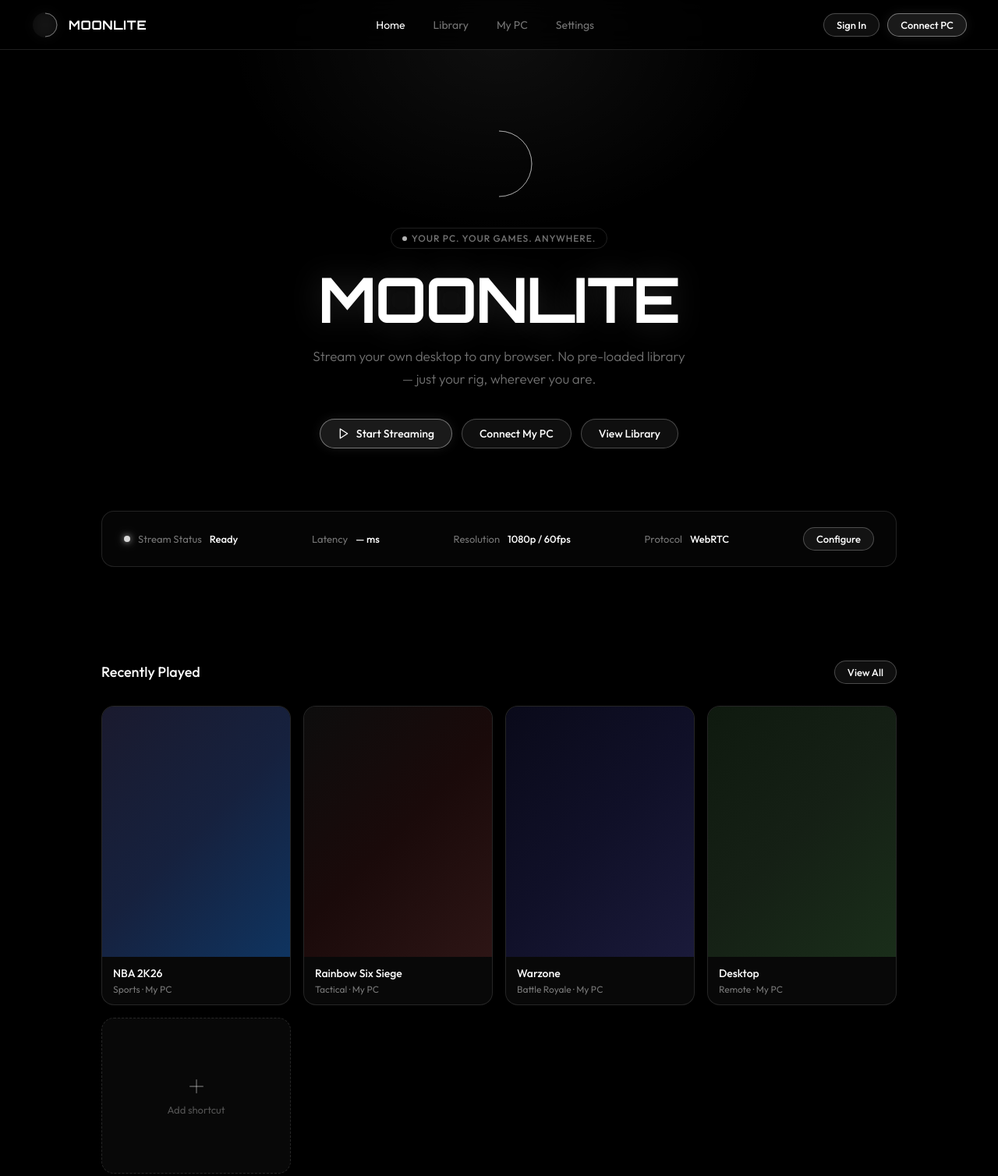
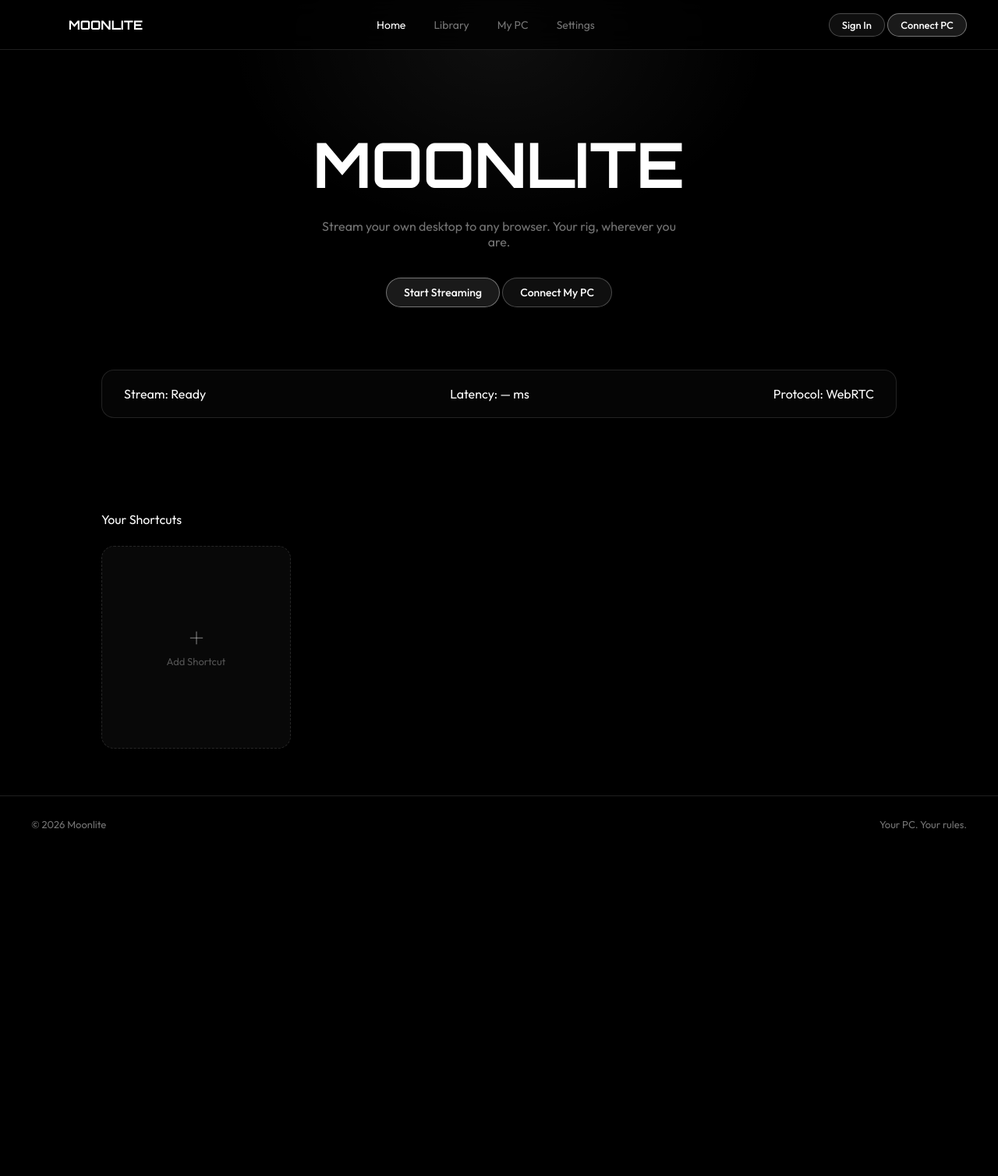
Before and after one commit to iloveschooljk/Moonlit, a plain HTML site: page index.html in a window 1280 px wide. Shown: the top 1508 px of the page at 78% size. After the commit the page ends 1093 px from the top, so only its background shows below. Drawn offline with Linux system fonts and the light colour scheme.

Commit message:
Refactor index.html with improved styles and modal

```diff
--- a/index.html
+++ b/index.html
@@ -15,6 +15,7 @@
     --white: #ffffff;
     --muted: rgba(255,255,255,0.45);
     --border: rgba(255,255,255,0.12);
+    --accent: #fff;
   }
 
   body {
@@ -23,9 +24,9 @@
     font-family: 'Outfit', sans-serif;
     min-height: 100vh;
     overflow-x: hidden;
+    scroll-behavior: smooth;
   }
 
-  /* Ambient background glow */
   body::before {
     content: '';
     position: fixed;
@@ -54,25 +55,9 @@
     border-bottom: 0.5px solid var(--border);
   }
 
-  .logo {
-    display: flex;
-    align-items: center;
-    gap: 12px;
-    text-decoration: none;
-  }
-
-  .logo-icon {
-    position: relative;
-    width: 36px;
-    height: 36px;
-    flex-shrink: 0;
-  }
-
-  .nav-links {
-    display: flex;
-    align-items: center;
-    gap: 8px;
-  }
+  .logo { display: flex; align-items: center; gap: 12px; text-decoration: none; }
+  .logo-icon { position: relative; width: 36px; height: 36px; flex-shrink: 0; }
+  .nav-links { display: flex; align-items: center; gap: 8px; }
 
   .nav-link {
     color: var(--muted);
@@ -81,14 +66,12 @@
     font-weight: 400;
     padding: 6px 14px;
     border-radius: 999px;
-    transition: color 0.2s, background 0.2s;
+    transition: 0.2s;
   }
   .nav-link:hover { color: #fff; background: var(--glow-btn); }
   .nav-link.active { color: #fff; }
 
-  .nav-right { display: flex; align-items: center; gap: 10px; }
-
-  /* Glowing rounded button */
+  /* Buttons */
   .btn {
     display: inline-flex;
     align-items: center;
@@ -99,121 +82,35 @@
     border: 1px solid rgba(255,255,255,0.25);
     background: rgba(255,255,255,0.06);
     color: #fff;
-    font-family: 'Outfit', sans-serif;
+    font-family: inherit;
     font-size: 14px;
     font-weight: 500;
     cursor: pointer;
     text-decoration: none;
-    transition: background 0.2s, border-color 0.2s, box-shadow 0.2s;
-    position: relative;
+    transition: 0.2s;
   }
   .btn:hover {
     background: rgba(255,255,255,0.13);
     border-color: rgba(255,255,255,0.5);
-    box-shadow: 0 0 18px rgba(255,255,255,0.12), 0 0 40px rgba(255,255,255,0.05);
+    box-shadow: 0 0 18px rgba(255,255,255,0.12);
   }
-  .btn-primary {
-    background: rgba(255,255,255,0.1);
-    border-color: rgba(255,255,255,0.4);
-    box-shadow: 0 0 14px rgba(255,255,255,0.08);
-  }
-  .btn-primary:hover {
-    background: rgba(255,255,255,0.18);
-    box-shadow: 0 0 24px rgba(255,255,255,0.2), 0 0 60px rgba(255,255,255,0.07);
-  }
+  .btn-primary { background: rgba(255,255,255,0.1); border-color: rgba(255,255,255,0.4); }
   .btn-sm { padding: 6px 16px; font-size: 13px; }
 
   /* Hero */
   .hero {
     position: relative;
-    z-index: 1;
     padding: 160px 40px 80px;
     text-align: center;
     display: flex;
     flex-direction: column;
     align-items: center;
   }
+  .hero h1 { font-family: 'Orbitron', monospace; font-size: clamp(40px, 7vw, 80px); margin-bottom: 20px; }
+  .hero p { color: var(--muted); max-width: 480px; margin-bottom: 36px; }
 
-  .hero-moon {
-    margin-bottom: 32px;
-    position: relative;
-    width: 100px;
-    height: 100px;
-  }
-
-  .hero-tag {
-    display: inline-flex;
-    align-items: center;
-    gap: 6px;
-    font-size: 12px;
-    font-weight: 500;
-    letter-spacing: 0.08em;
-    text-transform: uppercase;
-    color: var(--muted);
-    border: 0.5px solid var(--border);
-    border-radius: 999px;
-    padding: 5px 14px;
-    margin-bottom: 24px;
-  }
-
-  .hero-tag span {
-    width: 6px; height: 6px;
-    border-radius: 50%;
-    background: #fff;
-    opacity: 0.7;
-    display: inline-block;
-  }
-
-  .hero h1 {
-    font-family: 'Orbitron', monospace;
-    font-size: clamp(42px, 7vw, 80px);
-    font-weight: 700;
-    letter-spacing: -0.02em;
-    line-height: 1;
-    margin-bottom: 20px;
-    text-shadow: 0 0 40px rgba(255,255,255,0.15), 0 0 80px rgba(255,255,255,0.05);
-  }
-
-  .hero p {
-    font-size: 17px;
-    font-weight: 300;
-    color: var(--muted);
-    max-width: 480px;
-    line-height: 1.7;
-    margin-bottom: 36px;
-  }
-
-  .hero-btns {
-    display: flex;
-    align-items: center;
-    gap: 12px;
-    flex-wrap: wrap;
-    justify-content: center;
-  }
-
-  /* Section */
-  .section {
-    position: relative;
-    z-index: 1;
-    padding: 60px 40px;
-    max-width: 1100px;
-    margin: 0 auto;
-  }
-
-  .section-header {
-    display: flex;
-    align-items: center;
-    justify-content: space-between;
-    margin-bottom: 28px;
-  }
-
-  .section-title {
-    font-size: 18px;
-    font-weight: 500;
-    color: #fff;
-  }
-
-  /* Game cards */
+  /* Grid & Cards */
+  .section { padding: 60px 40px; max-width: 1100px; margin: 0 auto; }
   .games-grid {
     display: grid;
     grid-template-columns: repeat(auto-fill, minmax(200px, 1fr));
@@ -225,17 +122,13 @@
     border: 0.5px solid var(--border);
     border-radius: 16px;
     overflow: hidden;
-    cursor: pointer;
-    transition: transform 0.2s, border-color 0.2s, box-shadow 0.2s;
+    transition: 0.2s;
     text-decoration: none;
     color: inherit;
     display: block;
+    position: relative;
   }
-  .game-card:hover {
-    transform: translateY(-3px);
-    border-color: rgba(255,255,255,0.3);
-    box-shadow: 0 0 24px rgba(255,255,255,0.07), 0 8px 32px rgba(0,0,0,0.6);
-  }
+  .game-card:hover { transform: translateY(-3px); border-color: rgba(255,255,255,0.3); }
 
   .game-thumb {
     width: 100%;
@@ -244,52 +137,57 @@
     align-items: center;
     justify-content: center;
     font-size: 48px;
-    position: relative;
-    overflow: hidden;
+    background: linear-gradient(135deg, #1a1a1a, #000);
   }
 
-  .game-info {
-    padding: 12px 14px;
-  }
+  .game-info { padding: 12px 14px; }
+  .game-name { font-size: 14px; font-weight: 500; margin-bottom: 4px; }
+  .game-meta { font-size: 12px; color: var(--muted); }
 
-  .game-name {
-    font-size: 14px;
-    font-weight: 500;
-    margin-bottom: 4px;
-  }
-
-  .game-meta {
-    font-size: 12px;
-    color: var(--muted);
-  }
-
-  .play-overlay {
-    position: absolute;
+  /* Modal Styles */
+  .modal-overlay {
+    position: fixed;
     inset: 0;
-    background: rgba(0,0,0,0.5);
-    display: flex;
+    background: rgba(0,0,0,0.85);
+    backdrop-filter: blur(8px);
+    z-index: 1000;
+    display: none;
     align-items: center;
     justify-content: center;
-    opacity: 0;
-    transition: opacity 0.2s;
   }
-  .game-card:hover .play-overlay { opacity: 1; }
-
-  .play-circle {
-    width: 48px; height: 48px;
-    border-radius: 50%;
-    border: 1.5px solid rgba(255,255,255,0.6);
-    background: rgba(255,255,255,0.1);
-    display: flex;
-    align-items: center;
-    justify-content: center;
-    box-shadow: 0 0 20px rgba(255,255,255,0.15);
+  .modal {
+    background: #0a0a0a;
+    border: 1px solid var(--border);
+    padding: 32px;
+    border-radius: 24px;
+    width: 100%;
+    max-width: 400px;
+    box-shadow: 0 0 50px rgba(0,0,0,0.5);
+  }
+  .modal h2 { font-family: 'Orbitron', sans-serif; font-size: 18px; margin-bottom: 20px; }
+  .modal input {
+    width: 100%;
+    background: rgba(255,255,255,0.05);
+    border: 1px solid var(--border);
+    padding: 12px 16px;
+    border-radius: 12px;
+    color: #fff;
+    margin-bottom: 12px;
+    font-family: 'Outfit', sans-serif;
+  }
+  .modal select {
+    width: 100%;
+    background: rgba(255,255,255,0.05);
+    border: 1px solid var(--border);
+    padding: 12px 16px;
+    border-radius: 12px;
+    color: #fff;
+    margin-bottom: 20px;
   }
 
   /* Status bar */
   .status-bar {
     position: relative;
-    z-index: 1;
     margin: 0 40px 60px;
     padding: 20px 28px;
     border-radius: 16px;
@@ -298,208 +196,124 @@
     display: flex;
     align-items: center;
     justify-content: space-between;
-    flex-wrap: wrap;
-    gap: 16px;
     max-width: 1020px;
-    margin-left: auto;
-    margin-right: auto;
+    margin-inline: auto;
   }
 
-  .status-item {
-    display: flex;
-    align-items: center;
-    gap: 10px;
-  }
-
-  .status-dot {
-    width: 8px; height: 8px;
-    border-radius: 50%;
-    background: #fff;
-    opacity: 0.85;
-    box-shadow: 0 0 8px rgba(255,255,255,0.8), 0 0 20px rgba(255,255,255,0.3);
-    animation: pulse 2.5s ease-in-out infinite;
-  }
-
-  @keyframes pulse {
-    0%, 100% { opacity: 0.85; box-shadow: 0 0 8px rgba(255,255,255,0.8), 0 0 20px rgba(255,255,255,0.3); }
-    50% { opacity: 0.5; box-shadow: 0 0 4px rgba(255,255,255,0.4), 0 0 10px rgba(255,255,255,0.1); }
-  }
-
-  .status-label { font-size: 13px; color: var(--muted); }
-  .status-value { font-size: 13px; font-weight: 500; }
-
-  /* Footer */
-  footer {
-    position: relative;
-    z-index: 1;
-    border-top: 0.5px solid var(--border);
-    padding: 28px 40px;
-    display: flex;
-    align-items: center;
-    justify-content: space-between;
-    flex-wrap: wrap;
-    gap: 12px;
-  }
-
-  footer p { font-size: 13px; color: var(--muted); }
-
-  /* Crescent moon SVG helper */
-  svg.crescent { overflow: visible; }
+  footer { padding: 28px 40px; border-top: 0.5px solid var(--border); display: flex; justify-content: space-between; color: var(--muted); font-size: 13px; }
 </style>
 </head>
 <body>
 
 <nav>
   <a href="#" class="logo">
-    <svg class="logo-icon crescent" viewBox="0 0 36 36" fill="none" xmlns="http://www.w3.org/2000/svg">
-      <defs>
-        <filter id="moonGlow" x="-60%" y="-60%" width="220%" height="220%">
-          <feGaussianBlur stdDeviation="4" result="blur"/>
-          <feMerge><feMergeNode in="blur"/><feMergeNode in="SourceGraphic"/></feMerge>
-        </filter>
-        <filter id="moonGlowSoft" x="-80%" y="-80%" width="260%" height="260%">
-          <feGaussianBlur stdDeviation="7" result="blur"/>
-          <feMerge><feMergeNode in="blur"/><feMergeNode in="SourceGraphic"/></feMerge>
-        </filter>
-        <clipPath id="crescentClip">
-          <path d="M18 2 A16 16 0 1 1 18 34 A16 16 0 1 0 18 2Z"/>
-        </clipPath>
-      </defs>
-      <!-- Outer glow ring -->
-      <circle cx="18" cy="18" r="16" fill="rgba(255,255,255,0.04)" filter="url(#moonGlowSoft)"/>
-      <!-- Crescent shape: full circle minus offset circle -->
-      <path d="M18 3 A15 15 0 1 1 18 33 A11 11 0 1 0 18 3Z" fill="white" filter="url(#moonGlow)" opacity="0.95"/>
-      <!-- Inner glow on crescent edge -->
-      <path d="M18 3 A15 15 0 1 1 18 33 A11 11 0 1 0 18 3Z" fill="none" stroke="rgba(255,255,255,0.5)" stroke-width="0.5"/>
-    </svg>
-    <span style="font-family:'Orbitron',monospace;font-size:16px;font-weight:700;letter-spacing:0.04em;color:#fff;">MOONLITE</span>
+    <svg class="logo-icon crescent" viewBox="0 0 36 36" fill="none"><path d="M18 3 A15 15 0 1 1 18 33 A11 11 0 1 0 18 3Z" fill="white"/></svg>
+    <span style="font-family:'Orbitron',monospace;font-size:16px;font-weight:700;color:#fff;">MOONLITE</span>
   </a>
-
   <div class="nav-links">
     <a href="#" class="nav-link active">Home</a>
-    <a href="#" class="nav-link">Library</a>
-    <a href="#" class="nav-link">My PC</a>
-    <a href="#" class="nav-link">Settings</a>
+    <a href="#library" class="nav-link">Library</a>
+    <a href="#status" class="nav-link">My PC</a>
+    <a href="#footer" class="nav-link">Settings</a>
   </div>
-
   <div class="nav-right">
     <button class="btn btn-sm">Sign In</button>
     <button class="btn btn-primary btn-sm">Connect PC</button>
   </div>
 </nav>
 
-<!-- Hero -->
 <section class="hero">
-  <!-- Large crescent hero icon -->
-  <div class="hero-moon">
-    <svg viewBox="0 0 100 100" fill="none" xmlns="http://www.w3.org/2000/svg" style="width:100%;height:100%;overflow:visible;">
-      <defs>
-        <filter id="heroGlow" x="-80%" y="-80%" width="260%" height="260%">
-          <feGaussianBlur stdDeviation="10" result="blur"/>
-          <feMerge><feMergeNode in="blur"/><feMergeNode in="SourceGraphic"/></feMerge>
-        </filter>
-        <filter id="heroGlowOuter" x="-100%" y="-100%" width="300%" height="300%">
-          <feGaussianBlur stdDeviation="18" result="blur"/>
-        </filter>
-      </defs>
-      <!-- outer soft glow -->
-      <path d="M50 8 A42 42 0 1 1 50 92 A30 30 0 1 0 50 8Z" fill="rgba(255,255,255,0.15)" filter="url(#heroGlowOuter)"/>
-      <!-- crescent body -->
-      <path d="M50 8 A42 42 0 1 1 50 92 A30 30 0 1 0 50 8Z" fill="white" opacity="0.92" filter="url(#heroGlow)"/>
-      <!-- edge highlight -->
-      <path d="M50 8 A42 42 0 1 1 50 92 A30 30 0 1 0 50 8Z" fill="none" stroke="rgba(255,255,255,0.4)" stroke-width="1"/>
-    </svg>
-  </div>
-
-  <div class="hero-tag"><span></span> Your PC. Your Games. Anywhere.</div>
-
   <h1>MOONLITE</h1>
-  <p>Stream your own desktop to any browser. No pre-loaded library — just your rig, wherever you are.</p>
-
+  <p>Stream your own desktop to any browser. Your rig, wherever you are.</p>
   <div class="hero-btns">
-    <button class="btn btn-primary">
-      <svg width="16" height="16" viewBox="0 0 24 24" fill="none" stroke="currentColor" stroke-width="2" stroke-linecap="round" stroke-linejoin="round"><polygon points="5,3 19,12 5,21"/></svg>
-      Start Streaming
-    </button>
+    <button class="btn btn-primary">Start Streaming</button>
     <button class="btn">Connect My PC</button>
-    <button class="btn">View Library</button>
   </div>
 </section>
 
-<!-- Status bar -->
-<div class="status-bar">
-  <div class="status-item">
-    <div class="status-dot"></div>
-    <span class="status-label">Stream Status</span>
-    <span class="status-value">Ready</span>
-  </div>
-  <div class="status-item">
-    <span class="status-label">Latency</span>
-    <span class="status-value">— ms</span>
-  </div>
-  <div class="status-item">
-    <span class="status-label">Resolution</span>
-    <span class="status-value">1080p / 60fps</span>
-  </div>
-  <div class="status-item">
-    <span class="status-label">Protocol</span>
-    <span class="status-value">WebRTC</span>
-  </div>
-  <button class="btn btn-sm">Configure</button>
+<div id="status" class="status-bar">
+  <div class="status-item"><span class="status-label">Stream:</span> <span class="status-value">Ready</span></div>
+  <div class="status-item"><span class="status-label">Latency:</span> <span class="status-value">— ms</span></div>
+  <div class="status-item"><span class="status-label">Protocol:</span> <span class="status-value">WebRTC</span></div>
 </div>
 
-<!-- Game Library -->
-<div class="section">
-  <div class="section-header">
-    <span class="section-title">Recently Played</span>
-    <a href="#" class="btn btn-sm">View All</a>
+<div id="library" class="section">
+  <div class="section-header" style="margin-bottom: 24px;">
+    <span class="section-title">Your Shortcuts</span>
   </div>
-  <div class="games-grid">
-    <!-- Cards with gradient placeholder thumbs -->
-    <a href="#" class="game-card">
-      <div class="game-thumb" style="background: linear-gradient(135deg,#1a1a2e,#16213e,#0f3460);">
-        <div class="play-overlay"><div class="play-circle"><svg width="16" height="16" viewBox="0 0 24 24" fill="white"><polygon points="5,3 19,12 5,21"/></svg></div></div>
-      </div>
-      <div class="game-info"><div class="game-name">NBA 2K26</div><div class="game-meta">Sports · My PC</div></div>
-    </a>
-    <a href="#" class="game-card">
-      <div class="game-thumb" style="background: linear-gradient(135deg,#0d0d0d,#1a0a0a,#2d1515);">
-        <div class="play-overlay"><div class="play-circle"><svg width="16" height="16" viewBox="0 0 24 24" fill="white"><polygon points="5,3 19,12 5,21"/></svg></div></div>
-      </div>
-      <div class="game-info"><div class="game-name">Rainbow Six Siege</div><div class="game-meta">Tactical · My PC</div></div>
-    </a>
-    <a href="#" class="game-card">
-      <div class="game-thumb" style="background: linear-gradient(135deg,#0a0a1a,#101028,#1a1a3a);">
-        <div class="play-overlay"><div class="play-circle"><svg width="16" height="16" viewBox="0 0 24 24" fill="white"><polygon points="5,3 19,12 5,21"/></svg></div></div>
-      </div>
-      <div class="game-info"><div class="game-name">Warzone</div><div class="game-meta">Battle Royale · My PC</div></div>
-    </a>
-    <a href="#" class="game-card">
-      <div class="game-thumb" style="background: linear-gradient(135deg,#0f1a0f,#152015,#1a2e1a);">
-        <div class="play-overlay"><div class="play-circle"><svg width="16" height="16" viewBox="0 0 24 24" fill="white"><polygon points="5,3 19,12 5,21"/></svg></div></div>
-      </div>
-      <div class="game-info"><div class="game-name">Desktop</div><div class="game-meta">Remote · My PC</div></div>
-    </a>
-    <a href="#" class="game-card" style="border-style:dashed;display:flex;align-items:center;justify-content:center;min-height:200px;flex-direction:column;gap:8px;">
-      <svg width="28" height="28" viewBox="0 0 24 24" fill="none" stroke="rgba(255,255,255,0.3)" stroke-width="1.5" stroke-linecap="round"><line x1="12" y1="5" x2="12" y2="19"/><line x1="5" y1="12" x2="19" y2="12"/></svg>
-      <span style="font-size:13px;color:rgba(255,255,255,0.3);">Add shortcut</span>
+  <div class="games-grid" id="shortcutsGrid">
+    <!-- Static Add Button -->
+    <a href="javascript:void(0)" class="game-card" onclick="openModal()" style="border-style:dashed; display:flex; align-items:center; justify-content:center; min-height:260px; flex-direction:column; gap:8px;">
+      <svg width="28" height="28" viewBox="0 0 24 24" fill="none" stroke="rgba(255,255,255,0.3)" stroke-width="1.5"><line x1="12" y1="5" x2="12" y2="19"/><line x1="5" y1="12" x2="19" y2="12"/></svg>
+      <span style="font-size:13px;color:rgba(255,255,255,0.3);">Add Shortcut</span>
     </a>
   </div>
 </div>
 
-<footer>
-  <div style="display:flex;align-items:center;gap:10px;">
-    <svg viewBox="0 0 24 24" width="18" height="18" fill="none" xmlns="http://www.w3.org/2000/svg" style="overflow:visible;">
-      <defs>
-        <filter id="fGlow"><feGaussianBlur stdDeviation="2" result="b"/><feMerge><feMergeNode in="b"/><feMergeNode in="SourceGraphic"/></feMerge></filter>
-      </defs>
-      <path d="M12 2 A10 10 0 1 1 12 22 A7 7 0 1 0 12 2Z" fill="white" opacity="0.8" filter="url(#fGlow)"/>
-    </svg>
-    <span style="font-family:'Orbitron',monospace;font-size:13px;font-weight:700;letter-spacing:0.05em;">MOONLITE</span>
+<!-- Modal -->
+<div class="modal-overlay" id="modalOverlay" onclick="closeModal(event)">
+  <div class="modal" onclick="event.stopPropagation()">
+    <h2>Add New Shortcut</h2>
+    <input type="text" id="shortcutName" placeholder="Name (e.g. Chrome, Discord)">
+    <input type="text" id="shortcutPath" placeholder="URL or App Directory">
+    <select id="shortcutType">
+        <option value="URL">Web URL</option>
+        <option value="App">Local PC App</option>
+    </select>
+    <div style="display:flex; gap:10px;">
+        <button class="btn btn-primary" style="flex:1" onclick="addShortcut()">Create</button>
+        <button class="btn" style="flex:1" onclick="closeModal()">Cancel</button>
+    </div>
   </div>
+</div>
+
+<footer id="footer">
+  <p>© 2026 Moonlite</p>
   <p>Your PC. Your rules.</p>
-  <p>© 2026 Moonlite</p>
 </footer>
+
+<script>
+  function openModal() {
+    document.getElementById('modalOverlay').style.display = 'flex';
+  }
+
+  function closeModal() {
+    document.getElementById('modalOverlay').style.display = 'none';
+  }
+
+  function addShortcut() {
+    const name = document.getElementById('shortcutName').value;
+    const path = document.getElementById('shortcutPath').value;
+    const type = document.getElementById('shortcutType').value;
+
+    if (!name || !path) return alert("Please fill in both fields");
+
+    const grid = document.getElementById('shortcutsGrid');
+    const newCard = document.createElement('div');
+    newCard.className = 'game-card';
+
+    // Gradient based on type
+    const bg = type === 'URL' ? 'linear-gradient(135deg,#1a1a2e,#16213e)' : 'linear-gradient(135deg,#2d1515,#0d0d0d)';
+
+    newCard.innerHTML = `
+      <div class="game-thumb" style="background: ${bg}; font-size: 20px; color: rgba(255,255,255,0.2)">
+        ${type === 'URL' ? '🌐' : '💻'}
+      </div>
+      <div class="game-info">
+        <div class="game-name">${name}</div>
+        <div class="game-meta">${type} Shortcut</div>
+      </div>
+    `;
+
+    // Add it before the "Add" button
+    grid.insertBefore(newCard, grid.lastElementChild);
+
+    // Clear and close
+    document.getElementById('shortcutName').value = '';
+    document.getElementById('shortcutPath').value = '';
+    closeModal();
+  }
+</script>
 
 </body>
 </html>
```
